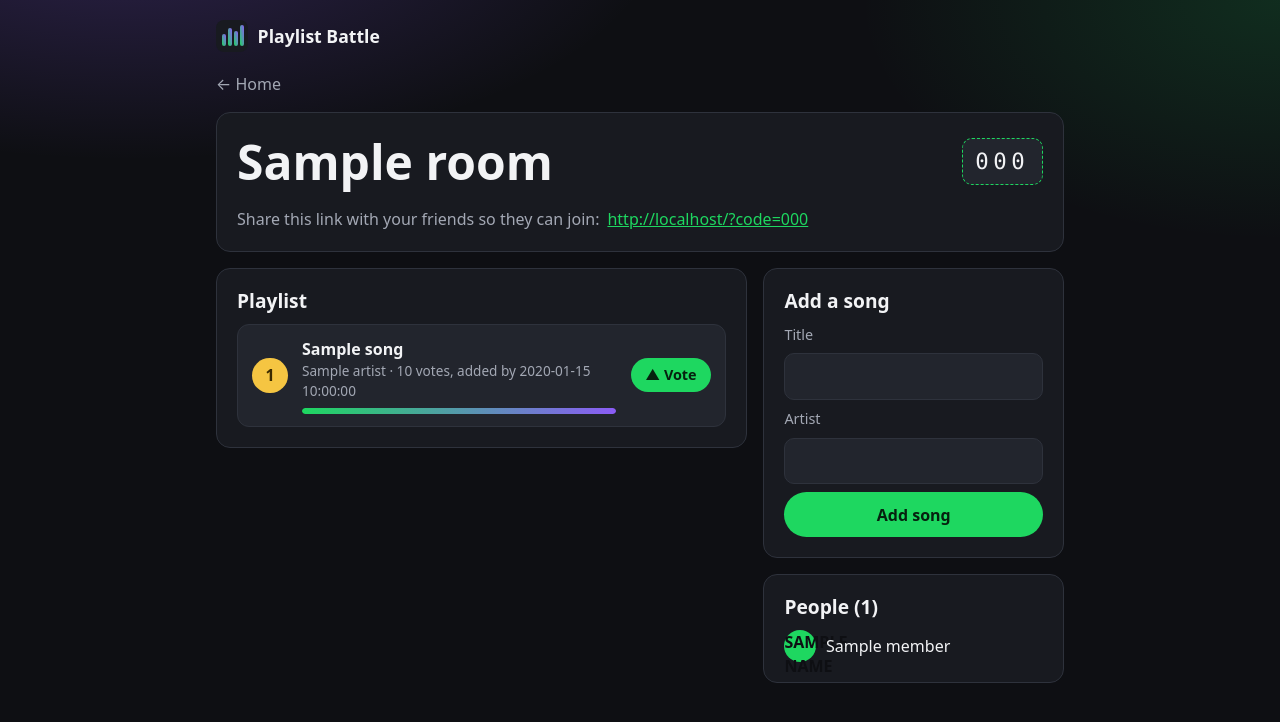
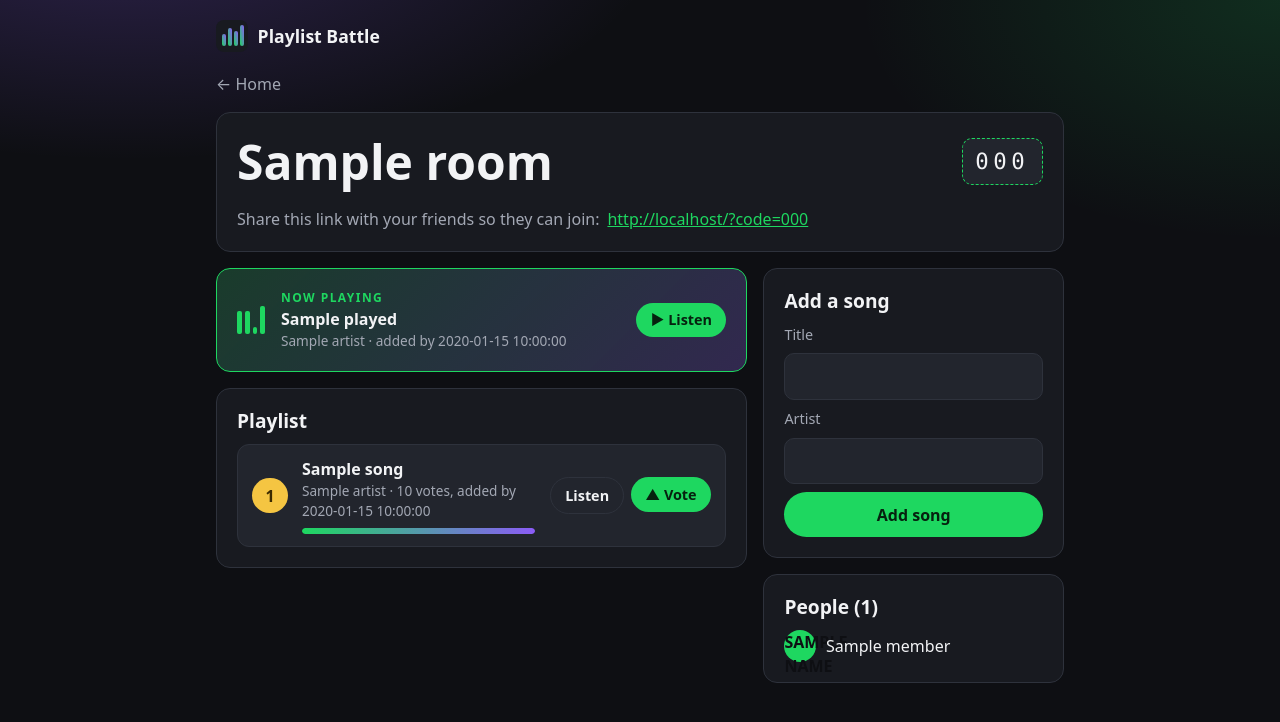
Before and after one commit to edardhala/playlist-battle, a Flask app: template templates/room.html in a window 1280 px wide. Shown: the top 722 px of the page. Run offline with Flask 3, Linux system fonts and the light colour scheme; the template is opened without the code that fills it: most values are stand-ins (such as "Sample title", 1, 10 or a date in 2020).

Commit message:
Let the host play the winning song, show now playing and played lists, and add YouTube listen links

```diff
--- a/battle/service.py
+++ b/battle/service.py
@@ -16,6 +16,12 @@ CREATE TABLE IF NOT EXISTS votes (
     song_id  INTEGER NOT NULL REFERENCES songs(id),
     voter    TEXT NOT NULL,
     UNIQUE (song_id, voter)
+);
+
+CREATE TABLE IF NOT EXISTS played (
+    id         INTEGER PRIMARY KEY,
+    song_id    INTEGER NOT NULL UNIQUE REFERENCES songs(id),
+    played_at  TEXT NOT NULL
 );
 """
 
@@ -39,7 +45,8 @@ def add_song(conn, room_id, title, artist, added_by):
     title = check_text(title, "Title")
     artist = check_text(artist, "Artist")
     existing = conn.execute(
-        "SELECT id FROM songs WHERE room_id = ? AND title = ? COLLATE NOCASE AND artist = ? COLLATE NOCASE",
+        "SELECT id FROM songs WHERE room_id = ? AND title = ? COLLATE NOCASE AND artist = ? COLLATE NOCASE"
+        " AND id NOT IN (SELECT song_id FROM played)",
         (room_id, title, artist),
     ).fetchone()
     if existing is not None:
@@ -58,7 +65,8 @@ def list_songs(conn, room_id):
     return conn.execute(
         "SELECT songs.*, COUNT(votes.id) AS votes FROM songs"
         " LEFT JOIN votes ON votes.song_id = songs.id"
-        " WHERE songs.room_id = ? GROUP BY songs.id ORDER BY songs.id DESC",
+        " WHERE songs.room_id = ? AND songs.id NOT IN (SELECT song_id FROM played)"
+        " GROUP BY songs.id ORDER BY songs.id DESC",
         (room_id,),
     ).fetchall()
 
@@ -93,3 +101,23 @@ def ranked_songs(conn, room_id, now=None):
     now = now or datetime.now(timezone.utc)
     songs = list_songs(conn, room_id)
     return sorted(songs, key=lambda song: hot_score(song["votes"], song["added_at"], now), reverse=True)
+
+
+def play_next(conn, room_id, now=None):
+    songs = ranked_songs(conn, room_id, now)
+    if not songs:
+        raise BattleError("There are no songs left to play.")
+    winner = songs[0]
+    played_at = datetime.now(timezone.utc).isoformat(timespec="seconds")
+    conn.execute("INSERT INTO played (song_id, played_at) VALUES (?, ?)", (winner["id"], played_at))
+    conn.commit()
+    return winner["id"]
+
+
+def played_songs(conn, room_id):
+    return conn.execute(
+        "SELECT songs.*, played.played_at FROM played"
+        " JOIN songs ON songs.id = played.song_id"
+        " WHERE songs.room_id = ? ORDER BY played.id DESC",
+        (room_id,),
+    ).fetchall()
--- a/rooms/routes.py
+++ b/rooms/routes.py
@@ -36,6 +36,7 @@ def show(code):
     songs = battle_service.ranked_songs(conn, room["id"])
     me = request.args.get("me")
     my_votes = battle_service.songs_voted_by(conn, me) if me else set()
+    played = battle_service.played_songs(conn, room["id"])
     return render_template(
         "room.html",
         room=room,
@@ -43,5 +44,7 @@ def show(code):
         songs=songs,
         me=me,
         my_votes=my_votes,
+        played=played,
+        i_am_host=bool(me) and service.is_host(conn, room["id"], me),
         error=request.args.get("error"),
     )
--- a/rooms/service.py
+++ b/rooms/service.py
@@ -76,3 +76,11 @@ def list_members(conn, room_id):
         "SELECT * FROM members WHERE room_id = ? ORDER BY is_host DESC, id",
         (room_id,),
     ).fetchall()
+
+
+def is_host(conn, room_id, name):
+    row = conn.execute(
+        "SELECT id FROM members WHERE room_id = ? AND name = ? AND is_host = 1",
+        (room_id, name),
+    ).fetchone()
+    return row is not None
--- a/static/style.css
+++ b/static/style.css
@@ -359,3 +359,90 @@ form.inline {
   border-radius: 999px;
   padding: 0.1rem 0.5rem;
 }
+
+.playlist-header {
+  display: flex;
+  justify-content: space-between;
+  align-items: center;
+  gap: 0.5rem;
+  margin-bottom: 0.75rem;
+}
+
+.playlist-header h2 {
+  margin: 0;
+}
+
+.song-actions {
+  display: flex;
+  flex-wrap: wrap;
+  justify-content: flex-end;
+  gap: 0.4rem;
+}
+
+.now-playing {
+  display: grid;
+  grid-template-columns: auto 1fr auto;
+  gap: 1rem;
+  align-items: center;
+  background: linear-gradient(135deg, rgba(30, 215, 96, 0.18), rgba(139, 92, 246, 0.22)), var(--surface);
+  border-color: var(--accent);
+}
+
+.now-label {
+  font-size: 0.75rem;
+  font-weight: 700;
+  letter-spacing: 0.12em;
+  text-transform: uppercase;
+  color: var(--accent);
+}
+
+.equalizer {
+  display: flex;
+  align-items: flex-end;
+  gap: 3px;
+  width: 28px;
+  height: 28px;
+}
+
+.equalizer span {
+  flex: 1;
+  background: var(--accent);
+  border-radius: 2px;
+  animation: bounce 0.9s ease-in-out infinite;
+}
+
+.equalizer span:nth-child(2) { animation-delay: -0.3s; }
+.equalizer span:nth-child(3) { animation-delay: -0.6s; }
+.equalizer span:nth-child(4) { animation-delay: -0.15s; }
+
+@keyframes bounce {
+  0%, 100% { height: 25%; }
+  50% { height: 100%; }
+}
+
+@media (prefers-reduced-motion: reduce) {
+  .equalizer span {
+    animation: none;
+    height: 60%;
+  }
+}
+
+.played {
+  margin: 0;
+  padding-left: 1.2rem;
+  color: var(--muted);
+}
+
+@media (max-width: 520px) {
+  .song,
+  .now-playing {
+    grid-template-columns: auto 1fr;
+  }
+
+  .song-actions,
+  .now-playing .button {
+    grid-column: 1 / -1;
+    justify-content: flex-start;
+    justify-self: start;
+  }
+}
--- a/templates/room.html
+++ b/templates/room.html
@@ -21,8 +21,29 @@
 
   <div class="room-layout">
     <div>
+      {% if played %}
+        {% set current = played[0] %}
+        <section class="card now-playing">
+          <div class="equalizer" aria-hidden="true"><span></span><span></span><span></span><span></span></div>
+          <div>
+            <div class="now-label">Now playing</div>
+            <div class="song-title">{{ current.title }}</div>
+            <div class="song-meta">{{ current.artist }} · added by {{ current.added_by }}</div>
+          </div>
+          <a class="button button-small" href="https://www.youtube.com/results?search_query={{ (current.title ~ ' ' ~ current.artist) | urlencode }}" target="_blank" rel="noopener">▶ Listen</a>
+        </section>
+      {% endif %}
+
       <section class="card">
-        <h2>Playlist</h2>
+        <div class="playlist-header">
+          <h2>Playlist</h2>
+          {% if i_am_host and songs %}
+            <form class="inline" method="post" action="{{ url_for('battle.play', code=room.code) }}">
+              <input type="hidden" name="me" value="{{ me }}">
+              <button class="button-small" type="submit">▶ Play the winner</button>
+            </form>
+          {% endif %}
+        </div>
         {% if songs %}
           <ol class="playlist">
             {% for song in songs %}
@@ -35,6 +56,8 @@
                     <span style="width: {{ (song.votes / top_votes * 100) if top_votes else 0 }}%"></span>
                   </div>
                 </div>
+                <div class="song-actions">
+                <a class="button button-ghost button-small" href="https://www.youtube.com/results?search_query={{ (song.title ~ ' ' ~ song.artist) | urlencode }}" target="_blank" rel="noopener" aria-label="Listen to {{ song.title }} on YouTube">Listen</a>
                 {% if me and song.id in my_votes %}
                   <form class="inline" method="post" action="{{ url_for('battle.unvote', code=room.code, song_id=song.id) }}">
                     <input type="hidden" name="me" value="{{ me }}">
@@ -46,6 +69,7 @@
                     <button class="button-small" type="submit">▲ Vote</button>
                   </form>
                 {% endif %}
+                </div>
               </li>
             {% endfor %}
           </ol>
@@ -60,6 +84,17 @@
           </div>
         {% endif %}
       </section>
+
+      {% if played | length > 1 %}
+        <section class="card">
+          <h2>Played</h2>
+          <ol class="played">
+            {% for song in played[1:] %}
+              <li><span class="song-title">{{ song.title }}</span> <span class="song-meta">· {{ song.artist }}</span></li>
+            {% endfor %}
+          </ol>
+        </section>
+      {% endif %}
     </div>
 
     <div>
```
Also changed, not shown: ADR.md (+8 -0 lines), AI_USAGE.md (+3 -1 lines), battle/routes.py (+13 -0 lines), tests/test_battle.py (+30 -0 lines), tests/test_battle_routes.py (+28 -0 lines), tests/test_rooms.py (+8 -0 lines).
